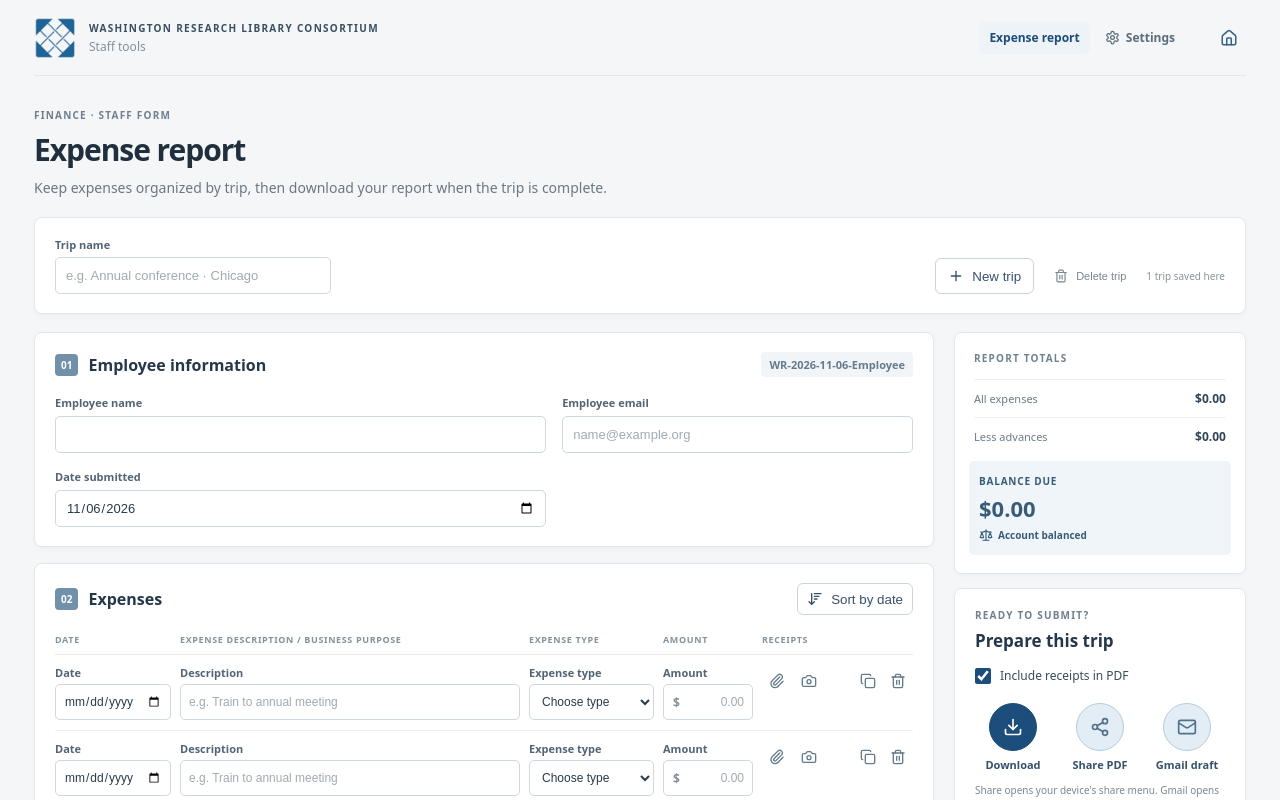
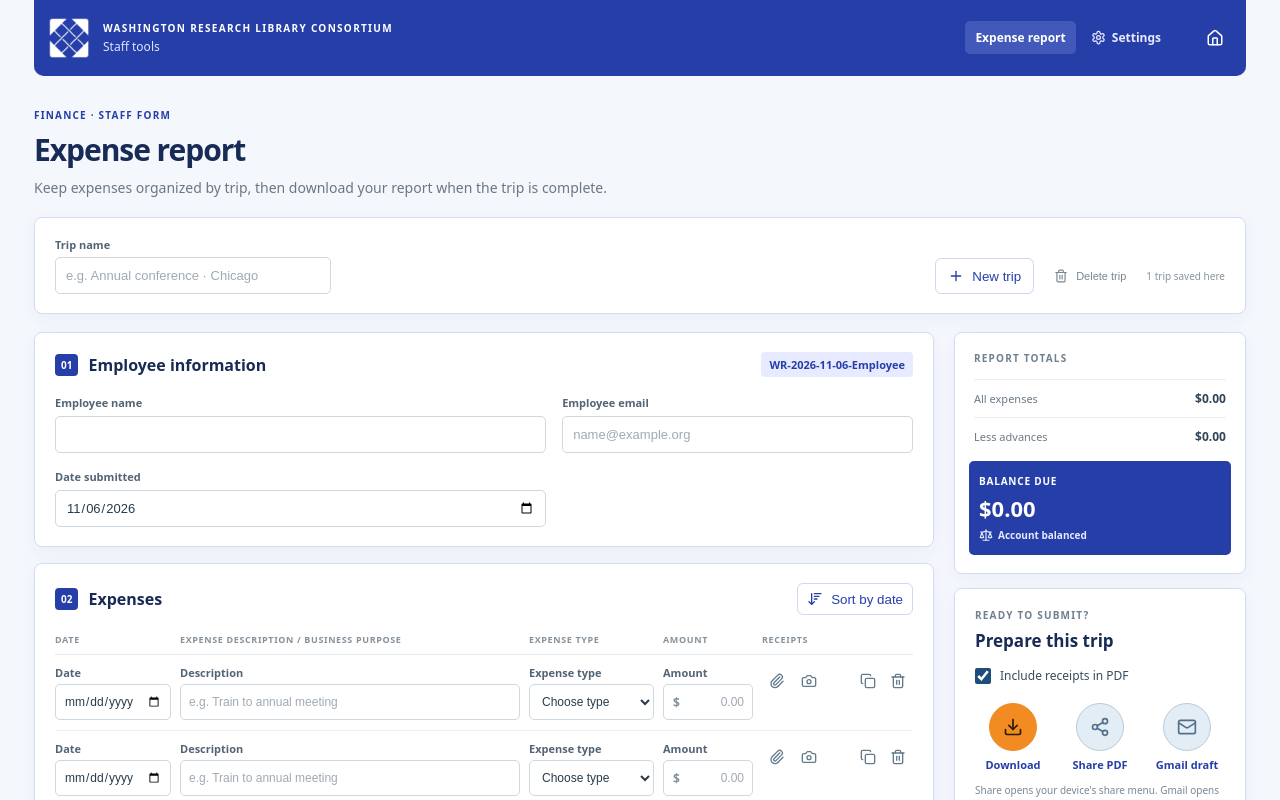
Before and after one commit to WRLC/expense-report, a React (Vite) app: page / in a window 1280 px wide. Shown: the top 800 px of the page. Built offline with nearby package versions, Linux system fonts and the light colour scheme.

Commit message:
Make colorful the default theme

```diff
--- a/index.html
+++ b/index.html
@@ -1 +1 @@
-<!doctype html><html lang="en"><head><meta charset="UTF-8"/><meta name="viewport" content="width=device-width,initial-scale=1.0"/><meta name="theme-color" content="#183e68"/><link rel="icon" type="image/png" href="%BASE_URL%wrlc-logo-7.png"/><link rel="apple-touch-icon" href="%BASE_URL%apple-touch-icon.png"/><meta name="description" content="Complete and download your WRLC expense report."/><title>WRLC Expense Report</title></head><body><div id="root"></div><script type="module" src="/src/main.tsx"></script></body></html>
+<!doctype html><html lang="en"><head><meta charset="UTF-8"/><meta name="viewport" content="width=device-width,initial-scale=1.0"/><meta name="theme-color" content="#263fa8"/><script>try{const t=localStorage.getItem('wrlc-expense-report:theme:v1');document.documentElement.dataset.theme=t==='dark'?'dark':'colorful'}catch{document.documentElement.dataset.theme='colorful'}</script><link rel="icon" type="image/png" href="%BASE_URL%wrlc-logo-7.png"/><link rel="apple-touch-icon" href="%BASE_URL%apple-touch-icon.png"/><meta name="description" content="Complete and download your WRLC expense report."/><title>WRLC Expense Report</title></head><body><div id="root"></div><script type="module" src="/src/main.tsx"></script></body></html>
--- a/src/App.tsx
+++ b/src/App.tsx
@@ -64,7 +64,7 @@ export default function App() {
 
   useEffect(() => {
     document.documentElement.dataset.theme = theme;
-    document.querySelector('meta[name="theme-color"]')?.setAttribute('content', theme === 'dark' ? '#101827' : theme === 'colorful' ? '#263fa8' : '#183e68');
+    document.querySelector('meta[name="theme-color"]')?.setAttribute('content', theme === 'dark' ? '#101827' : '#263fa8');
   }, [theme]);
 
   const navigate = (nextPage: 'settings' | 'report') => {
@@ -369,7 +369,7 @@ export default function App() {
       <PrivacyNotice/>
       <div className="settings-layout">
         <section className="card settings-card"><div className="section-head"><div><span className="step">01</span><h2>Employee information</h2></div></div><p className="settings-copy">Save your name and email here to sync them to every trip. Changes made in an expense report also update these saved details.</p><div className="settings-fields"><label>Your name<input autoComplete="name" value={profileDraft.name} onChange={event => updateSavedProfile('name', event.target.value)}/></label><label>Your email<input type="email" autoComplete="email" value={profileDraft.email} onChange={event => updateSavedProfile('email', event.target.value)}/></label></div><div className="settings-profile-actions"><button className="btn primary" onClick={saveSettingsProfile}>Save and sync employee information</button>{(profileDraft.name !== profile.name || profileDraft.email !== profile.email) && <span role="status">Unsaved changes</span>}</div></section>
-        <section className="card settings-card"><div className="section-head"><div><span className="step">02</span><h2>Appearance</h2></div></div><p className="settings-copy">Choose how WRLC Expense Report looks on this device.</p><fieldset className="theme-picker"><legend>Theme</legend><div className="theme-options">{([{value:'light',label:'Light',description:'Current look'},{value:'colorful',label:'Colorful',description:'Cobalt + orange'},{value:'dark',label:'Dark',description:'Low light'}] as const).map(option=><label key={option.value} className={`theme-option theme-option-${option.value}${theme===option.value?' selected':''}`}><input type="radio" name="app-theme" value={option.value} checked={theme===option.value} onChange={()=>updateTheme(option.value)}/><span className={`theme-preview theme-preview-${option.value}`} aria-hidden="true"><i/><i/><i/></span><span className="theme-option-copy"><strong>{option.label}</strong><small>{option.description}</small></span></label>)}</div></fieldset></section>
+        <section className="card settings-card"><div className="section-head"><div><span className="step">02</span><h2>Appearance</h2></div></div><p className="settings-copy">Choose how WRLC Expense Report looks on this device.</p><fieldset className="theme-picker"><legend>Theme</legend><div className="theme-options">{([{value:'colorful',label:'Colorful',description:'Default · cobalt + orange'},{value:'dark',label:'Dark',description:'Low-light palette'}] as const).map(option=><label key={option.value} className={`theme-option theme-option-${option.value}${theme===option.value?' selected':''}`}><input type="radio" name="app-theme" value={option.value} checked={theme===option.value} onChange={()=>updateTheme(option.value)}/><span className={`theme-preview theme-preview-${option.value}`} aria-hidden="true"><i/><i/><i/></span><span className="theme-option-copy"><strong>{option.label}</strong><small>{option.description}</small></span></label>)}</div></fieldset></section>
         <section className="card settings-card"><div className="section-head"><div><span className="step">03</span><h2>Trip data</h2></div></div><p className="settings-copy">Trips autosave in this browser. Export a copy to move your trip forms to another device. Receipt files stay with the browser and are not included in the export.</p><div className="settings-actions"><button className="btn secondary" onClick={restoreDraft}><RotateCcw/>Restore trips</button><button className="btn secondary" onClick={saveDraft}>Save trips</button><button className="btn secondary" onClick={exportTrips}><FileDown/>Export trips</button><button className="btn secondary" onClick={() => importInput.current?.click()}>Import trips</button><input ref={importInput} hidden type="file" accept="application/json,.json" onChange={event => { importTrips(event.target.files?.[0]); event.currentTarget.value = ''; }}/><button className="btn text-btn" onClick={clearLocalData}><Trash2/>Clear trip data</button></div></section>
         <section className="card settings-card"><div className="section-head"><div><span className="step">04</span><h2>Install this app</h2></div></div><p className="settings-copy">Install WRLC Expense Report from your browser’s menu to add it to your home screen or desktop. The app shell is cached for offline use; trip details and receipts remain saved on this device.</p></section>
       </div>
--- a/src/lib/theme.ts
+++ b/src/lib/theme.ts
@@ -1,14 +1,15 @@
-export type AppTheme = 'light' | 'colorful' | 'dark';
+export type AppTheme = 'colorful' | 'dark';
 
 const THEME_KEY = 'wrlc-expense-report:theme:v1';
-const THEMES: AppTheme[] = ['light', 'colorful', 'dark'];
+const THEMES: AppTheme[] = ['colorful', 'dark'];
 
 export function loadTheme(): AppTheme {
   try {
     const saved = localStorage.getItem(THEME_KEY);
-    return THEMES.includes(saved as AppTheme) ? saved as AppTheme : 'light';
+    // Older installs may still have the removed "light" choice saved.
+    return THEMES.includes(saved as AppTheme) ? saved as AppTheme : 'colorful';
   } catch {
-    return 'light';
+    return 'colorful';
   }
 }
 
--- a/vite.config.ts
+++ b/vite.config.ts
@@ -10,7 +10,7 @@ export default defineConfig({
       name: 'WRLC Expense Report',
       short_name: 'WRLC Expenses',
       description: 'Complete and download WRLC expense reports by trip.',
-      theme_color: '#005bbb',
+      theme_color: '#263fa8',
       background_color: '#f4f6f8',
       display: 'standalone',
       start_url: './',
```
Also changed, not shown: src/styles.css, 2 other files (tests, documents, lock files or other folders).
